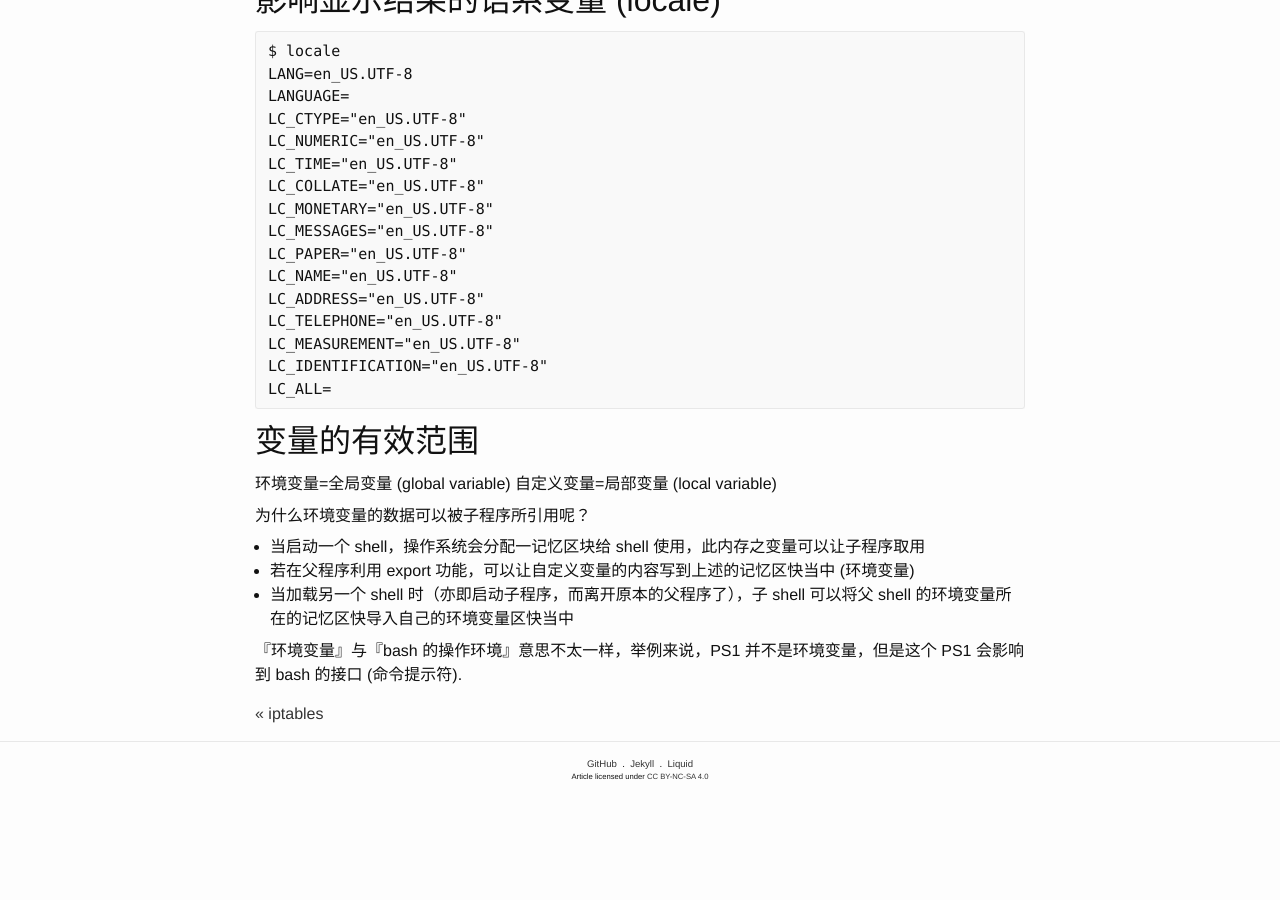
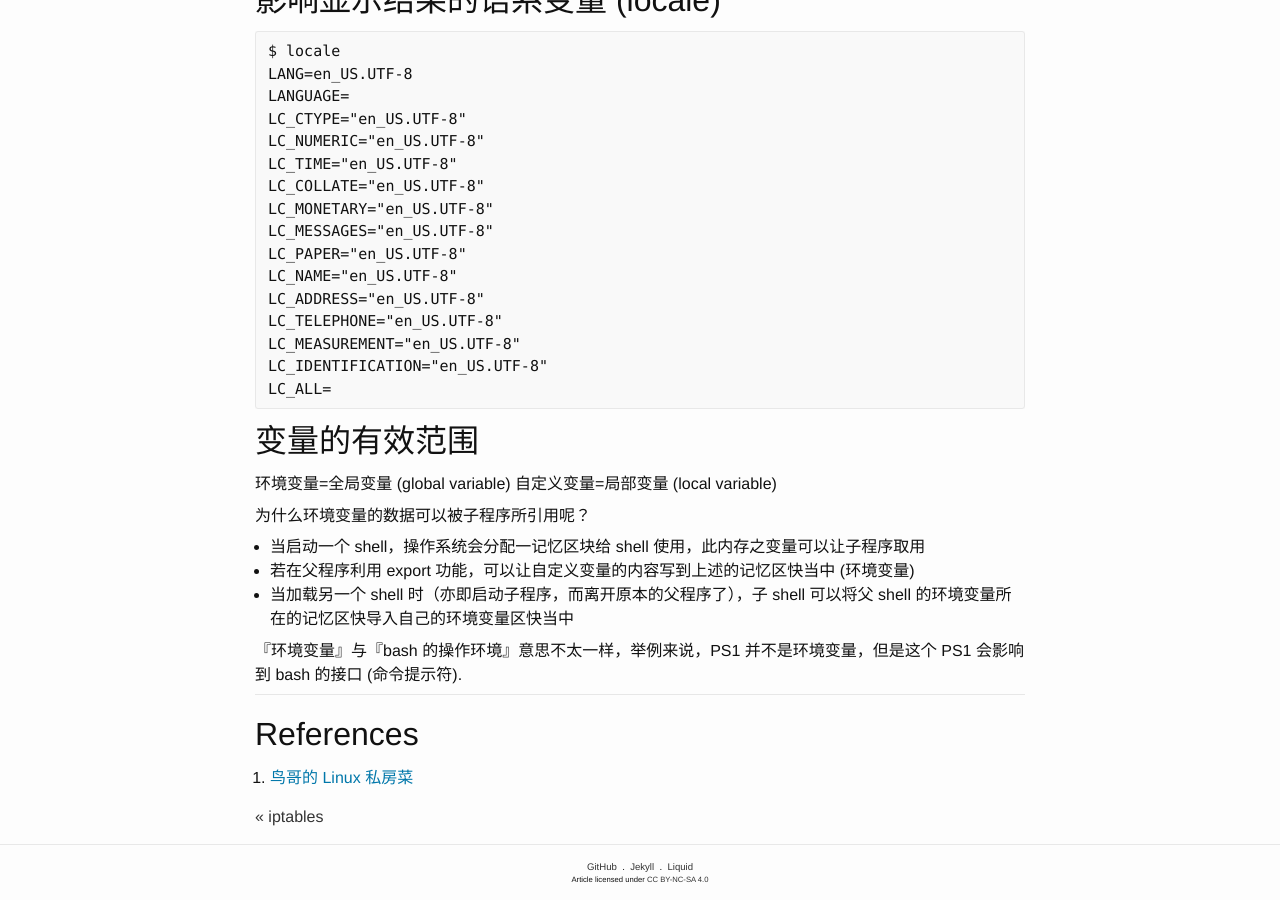
Before and after one commit to ousiax/ousiax.github.io, a Jekyll site: the page built from _posts/2016-11-16-getting-started-with-bash.md, in a window 1280 px wide and 900 px high, scrolled down 2852 px. Built offline with Jekyll 4.4.1, drawn with Linux system fonts in a browser that asks for light colours; before the commit the page ends 3649 px from its top, so only the background shows below that.

Commit message:
Update 2016-11-16-getting-started-with-bash.md

```diff
--- a/_posts/2016-11-16-getting-started-with-bash.md
+++ b/_posts/2016-11-16-getting-started-with-bash.md
@@ -136,7 +136,7 @@ bash 是 GNU 计划中重要的工具软件之一，目前也是 Linux distribut
         $ echo $MACHTYPE
         x86_64-pc-linux-gnu
 
-较高阶的硬件通常会向下兼容旧有的软件，但较高的软件可能无法在就机器上面安装！
+    较高阶的硬件通常会向下兼容旧有的软件，但较高的软件可能无法在就机器上面安装！
 
 - export: 自定义变量转成环境变量
 - declare: 环境变量转成自定义变量
@@ -174,3 +174,9 @@ LC_ALL=
 - 当加载另一个 shell 时（亦即启动子程序，而离开原本的父程序了），子 shell 可以将父 shell 的环境变量所在的记忆区快导入自己的环境变量区快当中
 
 『环境变量』与『bash 的操作环境』意思不太一样，举例来说，PS1 并不是环境变量，但是这个 PS1 会影响到 bash 的接口 (命令提示符).
+
+- - -
+
+## References
+
+1. [鸟哥的 Linux 私房菜](http://cn.linux.vbird.org/linux_basic/linux_basic.php)
```
